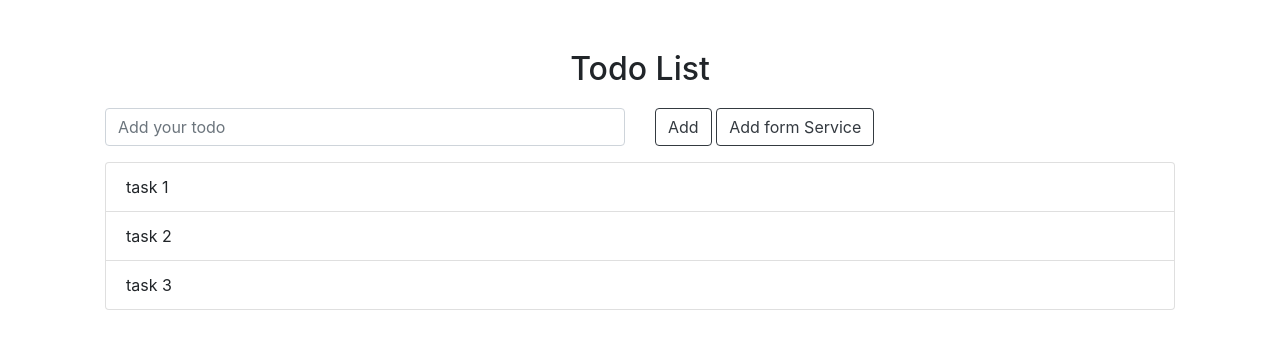
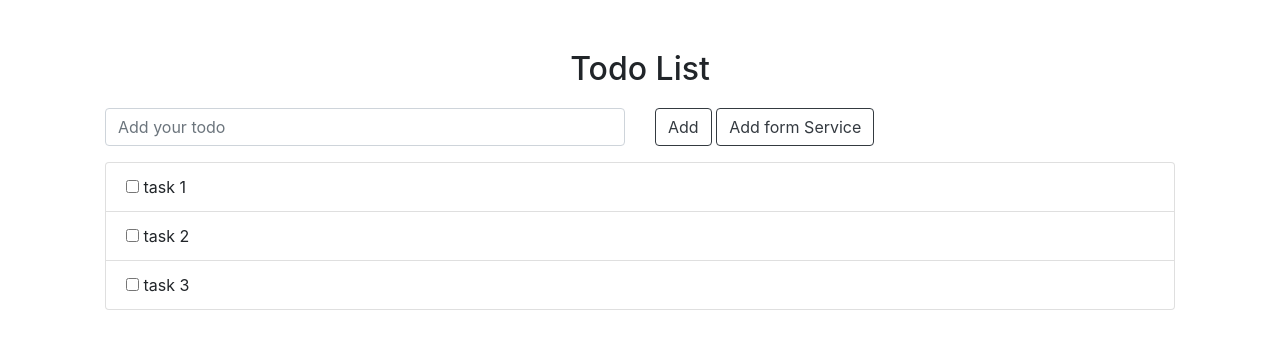
Before and after one commit to InduminiAyomi/todo-redux-saga, a React (Create React App) app: page / in a window 1280 px wide. Shown: the top 348 px of the page. Built offline with nearby package versions, Linux system fonts and the light colour scheme.

Commit message:
Added checkbox to todos

```diff
--- a/package.json
+++ b/package.json
@@ -40,7 +40,6 @@
     ]
   },
   "devDependencies": {
-    "babel-jest": "^25.1.0",
     "enzyme": "^3.11.0",
     "enzyme-adapter-react-16": "^1.15.2",
     "enzyme-to-json": "^3.4.4",
--- a/src/App.js
+++ b/src/App.js
@@ -11,7 +11,7 @@ const App = () => {
           <AddTodo />
         </div>
         <div className='row-md-6'>
-        <TodoList />
+          <TodoList />
         </div>
       </div>
     </div>
--- a/src/actions/actionTypes.js
+++ b/src/actions/actionTypes.js
@@ -1,3 +1,4 @@
 export const ADD_TODO = 'ADD_TODO';
 export const FETCH_TODOS_FROM_SERVICE = 'FETCH_TODOS_FROM_SERVICE';
 export const TODOS_RECEIVED = 'TODOS_RECEIVED';
+export const TOGGLE_TODO = 'TOGGLE_TODO';
--- a/src/actions/index.js
+++ b/src/actions/index.js
@@ -1,7 +1,4 @@
-import {
-  ADD_TODO,
-  FETCH_TODOS_FROM_SERVICE,
-} from './actionTypes';
+import { ADD_TODO, FETCH_TODOS_FROM_SERVICE, TOGGLE_TODO } from './actionTypes';
 
 export const addTodo = content => ({
   type: ADD_TODO,
@@ -11,3 +8,8 @@ export const addTodo = content => ({
 export const fetchTodosFromService = () => ({
   type: FETCH_TODOS_FROM_SERVICE,
 });
+
+export const toggleTodo = id => ({
+  type: TOGGLE_TODO,
+  playload: id,
+});
--- a/src/components/Todo.js
+++ b/src/components/Todo.js
@@ -1,17 +1,38 @@
 import React from 'react';
 import PropTypes from 'prop-types';
+import { connect } from 'react-redux';
+import { toggleTodo } from '../actions';
 
-const Todo = ({ todo }) => {
-  const { content } = todo || {};
+const Todo = ({ todo, id, toggleTodo }) => {
+  const { content, completed } = todo || {};
+  const isChecked = completed ? true : false;
+
   if (content.trim()) {
-    return <li className='list-group-item'>{content}</li>;
+    return (
+      <>
+        <li className='list-group-item'>
+          <input
+            type='checkbox'
+            onChange={() => toggleTodo(id)}
+            checked={isChecked}
+            data-id={id}
+          />{' '}
+          {content}
+        </li>
+      </>
+    );
   }
   return null;
 };
 
 Todo.propTypes = {
-  id: PropTypes.string,
+  id: PropTypes.number,
   content: PropTypes.string,
+  completed: PropTypes.bool,
 };
 
-export default Todo;
+const mapDispatchToProps = dispatch => ({
+  toggleTodo: id => dispatch(toggleTodo(id)),
+});
+
+export default connect(null, mapDispatchToProps)(Todo);
--- a/src/components/TodoList.js
+++ b/src/components/TodoList.js
@@ -11,7 +11,7 @@ const TodoList = ({ allTodos, isLoading }) => {
       <ul className='list-group'>
         {allTodos && allTodos.length
           ? allTodos.map((todo, index) => {
-              return <Todo key={index} todo={todo} />;
+              return <Todo key={index} id={index} todo={todo} />;
             })
           : 'No Todos 😉 '}
       </ul>
--- a/src/reducers/todos.js
+++ b/src/reducers/todos.js
@@ -3,13 +3,14 @@ import {
   ADD_TODO,
   FETCH_TODOS_FROM_SERVICE,
   TODOS_RECEIVED,
+  TOGGLE_TODO,
 } from '../actions/actionTypes';
 
 const initialState = Map({
   allTodos: List([
-    { content: 'task 1' },
-    { content: 'task 2' },
-    { content: 'task 3' },
+    { content: 'task 1', completed: false },
+    { content: 'task 2', completed: false },
+    { content: 'task 3', completed: false },
   ]),
   isLoading: false,
 });
@@ -20,6 +21,7 @@ export default function(state = initialState, action) {
       state = state.updateIn(['allTodos'], todos =>
         todos.push({
           content: action.playload,
+          completed: false,
         })
       );
       state = state.set('isLoading', false);
@@ -32,6 +34,16 @@ export default function(state = initialState, action) {
       );
       state = state.set('isLoading', false);
       return state;
+    case TOGGLE_TODO:
+      state = state.updateIn(['allTodos'], todos => {
+        const toggledTodo = todos.toJS()[action.playload];
+        return todos.set(action.playload, {
+          content: toggledTodo.content,
+          completed: !toggledTodo.completed,
+        });
+      });
+
+      return state;
     default:
       return state;
   }
```
Also changed, not shown: 1 other file (tests, documents, lock files or other folders).
